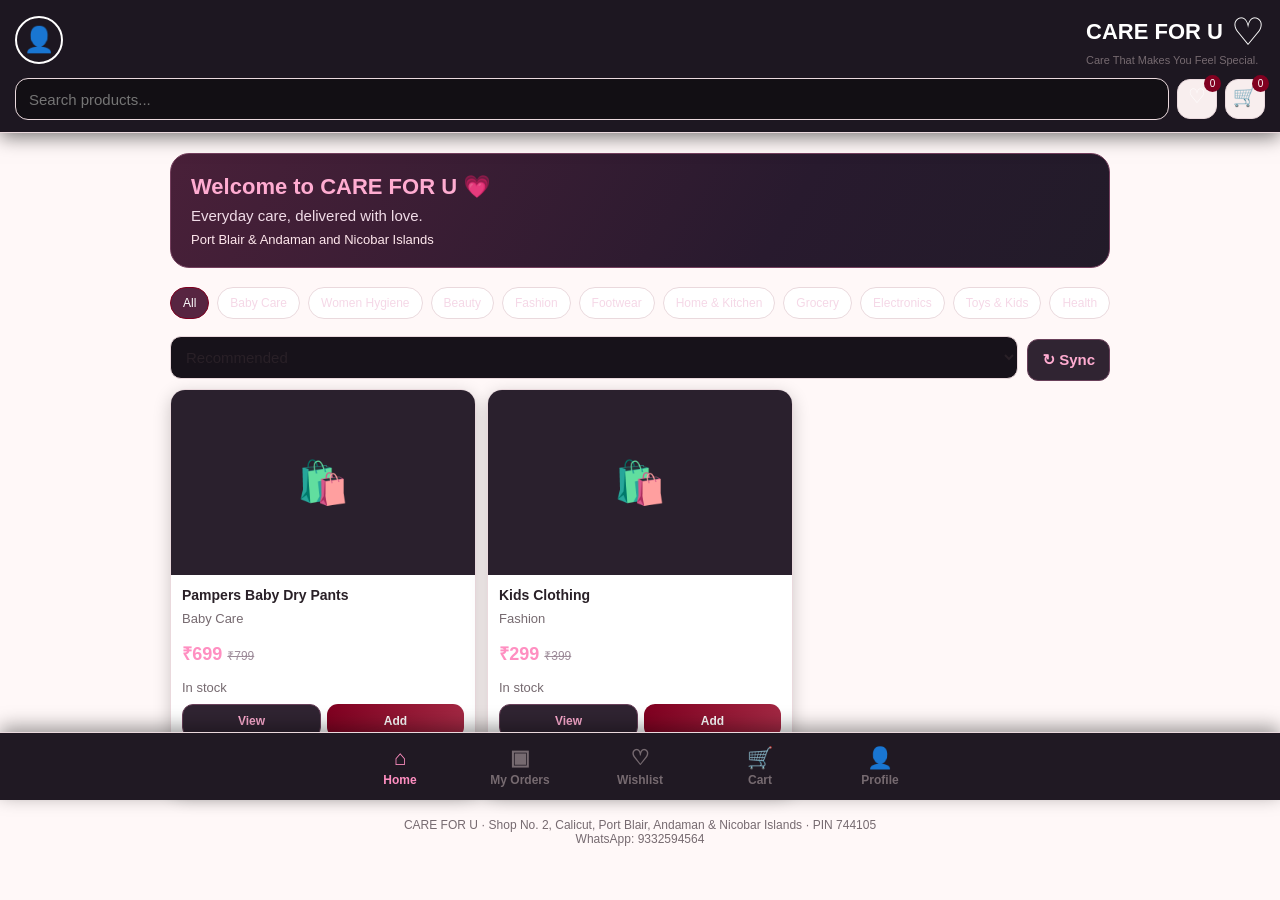
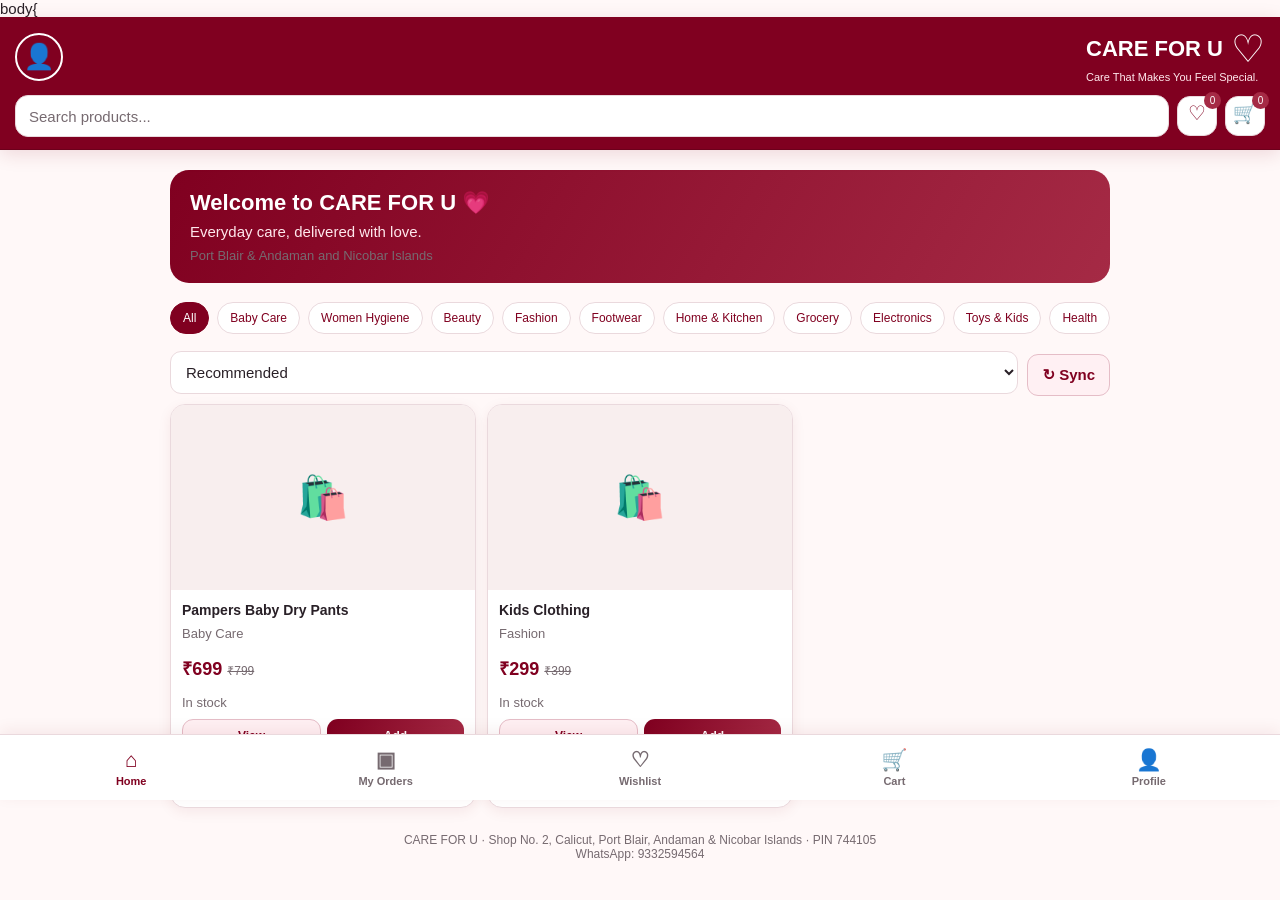
Before and after one commit to mohammedmonu92-tech/Care-for-u, a plain HTML site: page app/src/main/assets/index.html in a window 1280 px wide. Drawn offline with Linux system fonts and the light colour scheme.

Commit message:
Update index.html

```diff
--- a/app/src/main/assets/index.html
+++ b/app/src/main/assets/index.html
@@ -1,199 +1,103 @@
 <!doctype html>
 <html lang="en">
+
 <head>
 <meta charset="utf-8">
 <meta name="viewport" content="width=device-width,initial-scale=1">
-<meta name="theme-color" content="#17131a">
+<meta name="theme-color" content="#800020">
 <title>CARE FOR U</title>
- <style>
- /* CARE FOR U - Burgundy & White Theme */
-:root{
- --bg:#fff8f8;
- --surface:#ffffff;
- --surface2:#f8eeee;
- --pink:#800020;
- --pink2:#a52a45;
- --text:#292027;
- --muted:#766a70;
- --line:#ead9dd;
- --green:#278653;
- --danger:#c43d55;
+
+<style>
+*{box-sizing:border-box}
+html{scroll-behavior:smooth}
+body{margin:0;background:#fff8f8;color:#292027;font:15px Arial,sans-serif;padding-bottom:90px}
+button,input,select,textarea{font:inherit}
+button{cursor:pointer}
+
+header{background:#800020;color:white;padding:13px 15px 12px;position:sticky;top:0;z-index:10;border-bottom:1px solid #6c001b;box-shadow:0 4px 18px #80002022}
+.toprow{display:flex;align-items:center;justify-content:space-between;gap:10px}
+.brand{font-size:23px;font-weight:900;letter-spacing:1px;cursor:pointer;color:white}
+.tag{font-size:11px;color:#ffe8ed;margin-top:3px}
+.profile-icon{width:48px;height:48px;flex-shrink:0;border:2px solid white;border-radius:50%;background:transparent;color:white;font-size:25px}
+.brand-logo{display:flex;align-items:center;justify-content:flex-end;gap:8px}
+.brand-name{color:white;font-size:22px;font-weight:bold}
+.brand-heart{color:white;font-size:38px;line-height:1}
+
+.iconbtn{width:40px;height:40px;border:1px solid #ead9dd;border-radius:13px;background:white;color:#800020;font-size:20px;display:grid;place-items:center;position:relative}
+.count{position:absolute;right:-5px;top:-5px;background:#a52a45;color:white;border-radius:20px;font-size:10px;min-width:17px;height:17px;display:grid;place-items:center;padding:0 4px}
+.searchtools{display:flex;gap:8px;align-items:center;margin-top:12px}
+.searchbox{flex:1;min-width:0;position:relative}
+.searchbox input{width:100%;height:42px;border:1px solid #ead9dd;border-radius:13px;background:white;color:#292027;padding:0 13px;outline:none}
+.searchbox input:focus{border-color:#800020}
+
+main{max-width:980px;margin:auto;padding:14px}
+.hero{background:linear-gradient(120deg,#800020,#a52a45);border:0;padding:20px;border-radius:19px;margin-bottom:15px}
+.hero h2{margin:0 0 7px;color:white;font-size:22px}
+.hero p{margin:0;color:#ffe8ed}
+.muted{color:#766a70;font-size:13px}
+
+.input,select,textarea{width:100%;padding:11px;border:1px solid #ead9dd;border-radius:11px;background:white;color:#292027;font:inherit;margin:5px 0 10px;outline:none}
+.input:focus,select:focus,textarea:focus{border-color:#800020}
+input::placeholder,textarea::placeholder{color:#766a70;opacity:1}
+select option{background:white;color:#292027}
+
+.row{display:flex;gap:9px;align-items:center}
+.row>*{flex:1;min-width:0}
+.btn{border:0;border-radius:11px;background:linear-gradient(110deg,#800020,#a52a45);color:white;padding:11px 14px;font-weight:700;cursor:pointer}
+.btn.secondary{background:#fff0f3;color:#800020;border:1px solid #e5bdc7}
+.btn.danger{background:#a52a45;color:white}
+.btn:disabled{opacity:.5}
+
+.grid{display:grid;grid-template-columns:repeat(2,minmax(0,1fr));gap:11px}
+.card{background:white;border:1px solid #ead9dd;border-radius:15px;overflow:hidden;box-shadow:0 4px 14px #80002012}
+.photo{height:155px;background:#f8eeee;display:flex;align-items:center;justify-content:center;color:#800020;font-size:42px;overflow:hidden;cursor:pointer}
+.photo img{width:100%;height:100%;object-fit:contain}
+.cardbody{padding:11px}
+.price{font-size:18px;font-weight:800;color:#800020}
+.old{font-size:12px;color:#766a70;text-decoration:line-through;margin-left:5px}
+.card h3{font-size:14px;margin:0 0 6px;line-height:1.35}
+.actions{display:flex;gap:6px;margin-top:9px}
+.actions button{flex:1;padding:9px 5px;font-size:12px}
+
+.section{display:none}
+.section.show{display:block}
+.panel{background:white;border:1px solid #ead9dd;border-radius:15px;padding:14px;margin:12px 0}
+.item{display:flex;gap:10px;align-items:center;border-bottom:1px solid #ead9dd;padding:10px 0}
+.item:last-child{border-bottom:0}
+.item img{width:62px;height:62px;object-fit:cover;border-radius:10px;background:#f8eeee}
+.iteminfo{flex:1;min-width:0}
+.iteminfo b{display:block;margin-bottom:4px}
+.badge{display:inline-block;background:#f8e5eb;color:#800020;padding:4px 8px;border-radius:12px;font-size:11px}
+.stars{color:#b47a19}
+.thumbs{display:flex;gap:7px;overflow:auto;flex-wrap:wrap}
+.review-photo{width:100%;max-width:230px;max-height:200px;object-fit:cover;border-radius:12px;margin:8px 0}
+.review-card{border-bottom:1px solid #ead9dd;padding:10px 0}
+.detail-photo{height:260px!important}
+.qty{max-width:120px}
+.hidden{display:none!important}
+
+.bottomnav{position:fixed;bottom:0;left:0;right:0;z-index:20;background:white;border-top:1px solid #ead9dd;display:flex;justify-content:space-around;padding:8px 4px calc(8px + env(safe-area-inset-bottom));box-shadow:0 -4px 15px #80002012}
+.bottomnav button{border:0;background:transparent;color:#766a70;font-size:11px;font-weight:700;flex:1;min-width:0;padding:5px 2px;display:flex;flex-direction:column;align-items:center;gap:3px;white-space:nowrap}
+.bottomnav button span{font-size:21px}
+.bottomnav button.active{color:#800020}
+
+.footer{text-align:center;color:#766a70;font-size:12px;padding:25px 8px}
+.categorychips{display:flex;gap:8px;overflow:auto;padding:4px 0 12px}
+.categorychips button{white-space:nowrap;border:1px solid #ead9dd;border-radius:20px;background:white;color:#800020;padding:8px 12px;font-size:12px}
+.categorychips button.active{background:#800020;border-color:#800020;color:white}
+.address-card{border:1px solid #ead9dd;background:#fffafa;padding:12px;border-radius:12px;margin:9px 0}
+.address-card.default{border-color:#800020}
+
+@media(min-width:650px){
+.grid{grid-template-columns:repeat(3,minmax(0,1fr))}
+.photo{height:185px}
+main{padding:20px}
 }
+</style>
+</head>
 
 body{
- background:#fff8f8;
- color:#292027;
-}
 
-header{
- background:#800020;
- color:white;
- border-bottom:1px solid #6c001b;
-}
-
-.brand{
- background:linear-gradient(90deg,#ffffff,#ffdce5);
- -webkit-background-clip:text;
- background-clip:text;
- color:transparent;
-}
-
-.tag{color:#f5dce3}
-
-.iconbtn{
- background:#ffffff;
- color:#800020;
- border:1px solid #ead9dd;
-}
-
-.searchbox input{
- background:#ffffff;
- color:#292027;
- border:1px solid #ead9dd;
-}
-
-.hero{
- background:linear-gradient(120deg,#800020,#a52a45);
- border:0;
-}
-
-.hero h2{color:#ffffff}
-.hero p,.hero .muted{color:#ffe8ed}
-
-.input,select,textarea{
- background:#ffffff;
- color:#292027;
- border:1px solid #ead9dd;
-}
-
-select option{background:#ffffff;color:#292027}
-
-.btn{
- background:linear-gradient(110deg,#800020,#a52a45);
- color:#ffffff;
-}
-
-.btn.secondary{
- background:#fff0f3;
- color:#800020;
- border:1px solid #e5bdc7;
-}
-
-.btn.danger{background:#a52a45}
-
-.card{
- background:#ffffff;
- border:1px solid #ead9dd;
- box-shadow:0 4px 14px #80002012;
-}
-
-.photo{background:#f8eeee;color:#800020}
-.price{color:#800020}
-
-.bottomnav{
- background:#ffffff;
- border-top:1px solid #ead9dd;
- box-shadow:0 -4px 15px #80002012;
-}
-
-.bottomnav button{color:#766a70}
-.bottomnav button.active{color:#800020}
-
-.categorychips button{
- background:#ffffff;
- color:#800020;
- border:1px solid #ead9dd;
-}
-
-.categorychips button.active{
- background:#800020;
- color:#ffffff;
- border-color:#800020;
-}
-
-.panel{
- background:#ffffff;
- border:1px solid #ead9dd;
-}
-
-.address-card{
- background:#fffafa;
- border:1px solid #ead9dd;
-}
-
-.badge{
- background:#f8e5eb;
- color:#800020;
-}
- <style>
-:root{--bg:#17131a;--surface:#211b24;--surface2:#2b222e;--pink:#ed4d9a;--pink2:#b92d72;--text:#fff8fc;--muted:#b9aab6;--line:#403342;--green:#70d6a1;--danger:#e66b82}
-*{box-sizing:border-box}html{scroll-behavior:smooth}body{margin:0;background:var(--bg);color:var(--text);font:15px Arial,sans-serif;padding-bottom:78px}
-button,input,select,textarea{font:inherit}button{cursor:pointer}
-header{background:#1d1721;color:white;padding:13px 15px 12px;position:sticky;top:0;z-index:10;box-shadow:0 4px 18px #0008;border-bottom:1px solid var(--line)}
-.toprow{display:flex;align-items:center;justify-content:space-between;gap:10px}.brand{font-size:23px;font-weight:900;letter-spacing:1px;cursor:pointer;background:linear-gradient(90deg,#ffacd1,#ed4d9a);-webkit-background-clip:text;background-clip:text;color:transparent}.tag{font-size:11px;color:var(--muted);margin-top:3px}
-.iconbtn{width:40px;height:40px;border:1px solid var(--line);border-radius:13px;background:var(--surface2);color:#fff;font-size:20px;display:grid;place-items:center;position:relative}.count{position:absolute;right:-5px;top:-5px;background:var(--pink);color:white;border-radius:20px;font-size:10px;min-width:17px;height:17px;display:grid;place-items:center;padding:0 4px}
-.searchtools{display:flex;gap:8px;align-items:center;margin-top:12px}.searchbox{flex:1;min-width:0;position:relative}.searchbox input{width:100%;height:42px;border:1px solid var(--line);border-radius:13px;background:#120f14;color:white;padding:0 13px;outline:none}.searchbox input:focus{border-color:var(--pink)}
-.searchtools .iconbtn{flex:0 0 40px}
-main{max-width:980px;margin:auto;padding:14px}
-.hero{background:linear-gradient(120deg,#492039,#281a2e 65%,#221b29);border:1px solid #75405e;padding:20px;border-radius:19px;margin-bottom:15px}.hero h2{margin:0 0 7px;color:#ffacd1;font-size:22px}.hero p{margin:0;color:#f1dce8}.muted{color:var(--muted);font-size:13px}
-.input,select,textarea{width:100%;padding:11px;border:1px solid var(--line);border-radius:11px;background:#17121a;color:var(--text);font:inherit;margin:5px 0 10px;outline:none}.input:focus,select:focus,textarea:focus{border-color:var(--pink)}
-select option{background:#211b24;color:white}
-.row{display:flex;gap:9px;align-items:center}.row>*{flex:1;min-width:0}
-.btn{border:0;border-radius:11px;background:linear-gradient(110deg,var(--pink),var(--pink2));color:white;padding:11px 14px;font-weight:700;cursor:pointer}.btn.secondary{background:#302432;color:#ffacd1;border:1px solid #69405a}.btn.danger{background:#783044;color:#fff}.btn:disabled{opacity:.5}
-.grid{display:grid;grid-template-columns:repeat(2,minmax(0,1fr));gap:11px}.card{background:var(--surface);border:1px solid var(--line);border-radius:15px;overflow:hidden;box-shadow:0 5px 17px #0003}
-.photo{height:155px;background:#2a202d;display:flex;align-items:center;justify-content:center;color:#d18bac;font-size:42px;overflow:hidden;cursor:pointer}.photo img{width:100%;height:100%;object-fit:contain}
-.cardbody{padding:11px}.price{font-size:18px;font-weight:800;color:#ff8fc1}.old{font-size:12px;color:#9d8b99;text-decoration:line-through;margin-left:5px}.card h3{font-size:14px;margin:0 0 6px;line-height:1.35}.actions{display:flex;gap:6px;margin-top:9px}.actions button{flex:1;padding:9px 5px;font-size:12px}
-.section{display:none}.section.show{display:block}.panel{background:var(--surface);border:1px solid var(--line);border-radius:15px;padding:14px;margin:12px 0}
-.item{display:flex;gap:10px;align-items:center;border-bottom:1px solid var(--line);padding:10px 0}.item:last-child{border-bottom:0}.item img{width:62px;height:62px;object-fit:cover;border-radius:10px;background:var(--surface2)}.iteminfo{flex:1;min-width:0}.iteminfo b{display:block;margin-bottom:4px}
-.badge{display:inline-block;background:#49233a;color:#ffacd1;padding:4px 8px;border-radius:12px;font-size:11px}.stars{color:#e4b45e}.thumbs{display:flex;gap:7px;overflow:auto;flex-wrap:wrap}.review-photo{width:100%;max-width:230px;max-height:200px;object-fit:cover;border-radius:12px;margin:8px 0}.review-card{border-bottom:1px solid var(--line);padding:10px 0}.detail-photo{height:260px!important}.qty{max-width:120px}.hidden{display:none!important}
-.bottomnav{position:fixed;bottom:0;left:0;right:0;z-index:20;background:#201923;border-top:1px solid var(--line);display:flex;justify-content:center;padding:8px 12px calc(8px + env(safe-area-inset-bottom));box-shadow:0 -5px 18px #0006}.bottomnav button{border:0;background:transparent;color:var(--muted);font-size:12px;font-weight:700;min-width:120px;padding:5px 20px;display:flex;flex-direction:column;align-items:center;gap:3px}.bottomnav button span{font-size:21px}.bottomnav button.active{color:#ff8fc1}
-.footer{text-align:center;color:var(--muted);font-size:12px;padding:25px 8px}.categorychips{display:flex;gap:8px;overflow:auto;padding:4px 0 12px}.categorychips button{white-space:nowrap;border:1px solid var(--line);border-radius:20px;background:var(--surface);color:#f5d8e7;padding:8px 12px;font-size:12px}.categorychips button.active{background:#572541;border-color:var(--pink);color:#fff}
-.address-card{border:1px solid var(--line);background:#1a151d;padding:12px;border-radius:12px;margin:9px 0}.address-card.default{border-color:var(--pink)}
-@media(min-width:650px){.grid{grid-template-columns:repeat(3,minmax(0,1fr))}.photo{height:185px}main{padding:20px}}
- <head>
-  <style>
-    /* Tumhara existing CSS yahan hai */
-
-
-    /* New Profile & Logo CSS */
-    .toprow {
-      display: flex;
-      align-items: center;
-      justify-content: space-between;
-      width: 100%;
-    }
-
-    .profile-icon {
-      width: 48px;
-      height: 48px;
-      border: 2px solid white;
-      border-radius: 50%;
-      background: transparent;
-      color: white;
-      font-size: 25px;
-      cursor: pointer;
-    }
-
-    .brand-logo {
-      display: flex;
-      align-items: center;
-      gap: 8px;
-    }
-
-    .brand-name {
-      color:Burgundy;
-      font-size: 22px;
-      font-weight: bold;
-    }
-
-    .brand-heart {
-      color:Burgundy;
-      font-size: 38px;
-      line-height: 1;
-    }
-
-  </style>
-</head>
 <body>
 
 <header>
```
